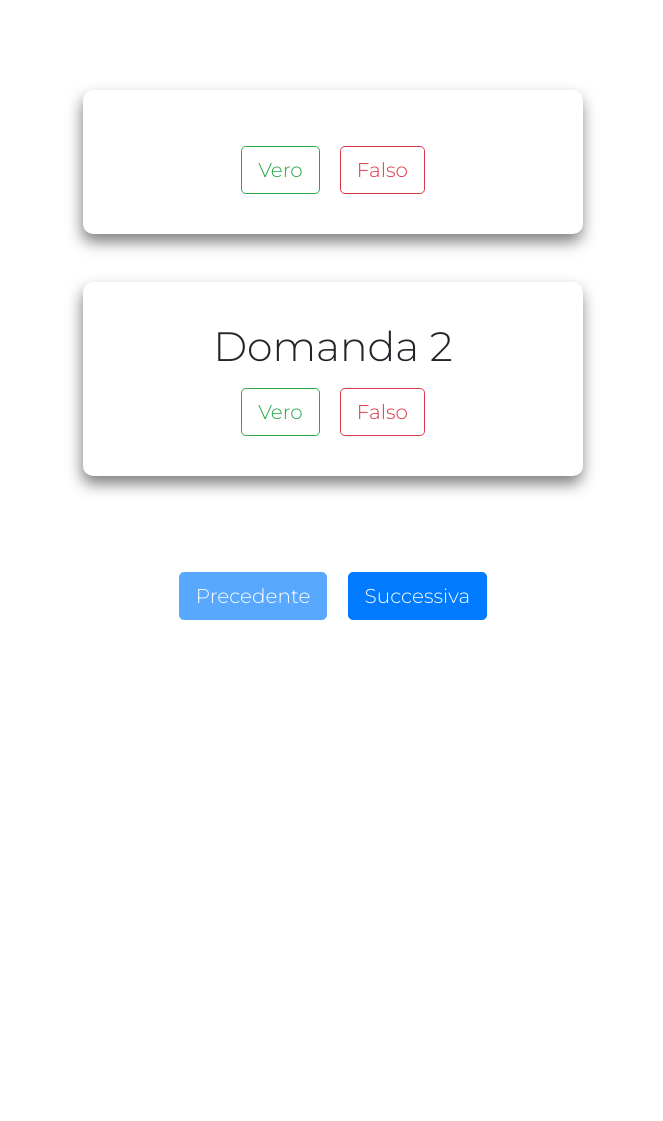
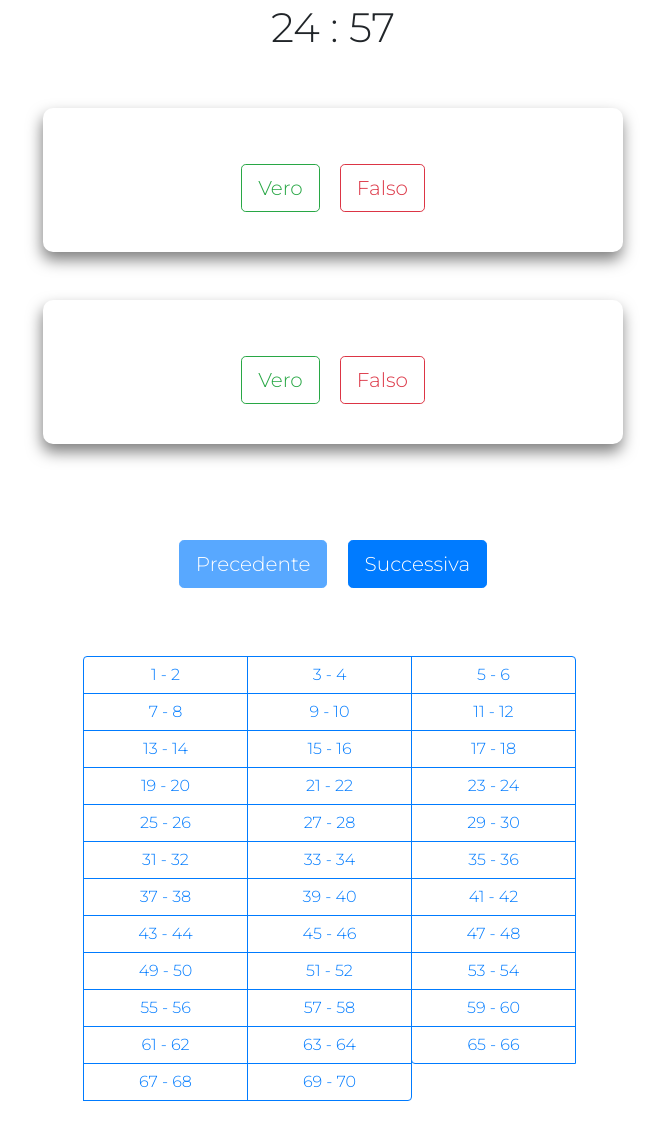
Before and after one commit to quizesame/quizesame.github.io, a plain HTML site: page index.html in a window 1280 px wide. Shown: the part 45-1166 px from the top of the page, without its empty margins (307-970 px from the left). Before the commit the page ends 800 px from the top, so only its background shows below. Drawn offline with Linux system fonts and the light colour scheme; no server answers.

Commit message:
changed the interface and added the matrix of buttons

```diff
--- a/css/style.css
+++ b/css/style.css
@@ -16,6 +16,7 @@ p {
 }
 
 .box {
+    box-sizing: content-box !important;
     padding: 40px;
     width: 500px;
     border-radius: 10px;
@@ -23,3 +24,43 @@ p {
     -moz-box-shadow: -1px 8px 15px 0px rgba(0, 0, 0, 0.5);
     box-shadow: -1px 8px 15px 0px rgba(0, 0, 0, 0.5);
 }
+
+button {
+}
+
+/* MATRIX OF BUTTONS */
+@import "https://cdnjs.cloudflare.com/ajax/libs/twitter-bootstrap/5.0.2/css/bootstrap.min.css";
+
+/* Arrange buttons */
+.btn-matrix {
+   flex-wrap: wrap; /* allow buttons to jump to another row */
+}
+.btn-matrix > .btn {
+   width: 33%; /* force buttons to have the same width regardless of content */
+}
+.btn-matrix > .btn:nth-child(3n + 4) {
+   margin-left: 0; /* because .btn-group adds `margin-left: -1px;` to all buttons */
+}
+.btn-matrix > .btn:nth-child(n + 4) {
+   margin-top: -1px; /* superimpose borders of the buttons from adjacent rows */
+}
+
+/* Fix border radius */
+.btn-matrix > .btn:first-child {
+   border-bottom-left-radius: 0;
+}
+.btn-matrix > .btn:nth-child(3) {
+   border-top-right-radius: 4px !important;
+}
+.btn-matrix > .btn:nth-last-child(3) {
+   border-bottom-left-radius: 4px !important;
+}
+.btn-matrix > .btn:last-child {
+   border-top-right-radius: 0;
+}
+
+/* Decorations */
+.btn-matrix {
+   margin: 20px;
+   max-width: 500px;
+}
--- a/index.html
+++ b/index.html
@@ -6,10 +6,87 @@
 		<script src="vendor/js/jquery-3.6.3.min.js"></script>
 		<link href="vendor/css/bootstrap.min.css" rel="stylesheet">
 		<link href="css/style.css" rel="stylesheet">
-		<script src="js/script.js"></script>
-    	<script>getData();</script>
 	</head>
 
+	<body onload="setup(1)">
+		<div class="container-fluid">
+			<div class="row justify-content-center align-items-center text-center">
+				<div class="col-md-auto mt-5">
+					<h1>24 : 57</h1>
+				</div>
+			</div>
+			<div class="row justify-content-center mt-5">
+				<div class="col-md-auto text-center">
+					<div class="text-center">
+						<div class="box text-center">
+							<h1 id="quest_n"></h1>
+							<p id="quest"></p>
+							<button id="true" type="button" class="btn btn-lg btn-outline-success mr-3" onclick="answerTrue()">Vero</button>
+							<button id="false" type="button" class="btn btn-lg btn-outline-danger" onclick="answerFalse()">Falso</button>
+						</div>
+
+						<div class="box text-center mt-5">
+							<h1 id="quest_n2"></h1>
+							<p id="quest2"></p>
+							<button id="true2" type="button" class="btn btn-lg btn-outline-success mr-3" onclick="answerTrue2()">Vero</button>
+							<button id="false2" type="button" class="btn btn-lg btn-outline-danger" onclick="answerFalse2()">Falso</button>
+						</div>
+					</div>
+					<div class="mt-5 mb-5">
+						<button id="prev" type="button" class="btn btn-lg btn-primary mt-5 mr-3" onclick="prevQuestion()">Precedente</button>
+						<button id="next" type="button" class="btn btn-lg btn-primary mt-5" onclick="nextQuestion()">Successiva</button>
+					</div>
+
+					<div class="btn-group btn-matrix" role="group" aria-label="Three Column Button Matrix">
+						<button id="btn1" type="button" class="btn btn-outline-primary">1 - 2</button>
+						<button id="btn3" type="button" class="btn btn-outline-primary">3 - 4</button>
+						<button id="btn5" type="button" class="btn btn-outline-primary">5 - 6</button>
+						<button id="btn7" type="button" class="btn btn-outline-primary">7 - 8</button>
+						<button id="btn9" type="button" class="btn btn-outline-primary">9 - 10</button>
+
+						<button id="btn11" type="button" class="btn btn-outline-primary">11 - 12</button>
+						<button id="btn13" type="button" class="btn btn-outline-primary">13 - 14</button>
+						<button id="btn15" type="button" class="btn btn-outline-primary">15 - 16</button>
+						<button id="btn17" type="button" class="btn btn-outline-primary">17 - 18</button>
+						<button id="btn19" type="button" class="btn btn-outline-primary">19 - 20</button>
+
+						<button id="btn21" type="button" class="btn btn-outline-primary">21 - 22</button>
+						<button id="btn23" type="button" class="btn btn-outline-primary">23 - 24</button>
+						<button id="btn25" type="button" class="btn btn-outline-primary">25 - 26</button>
+						<button id="btn27" type="button" class="btn btn-outline-primary">27 - 28</button>
+						<button id="btn29" type="button" class="btn btn-outline-primary">29 - 30</button>
+
+						<button id="btn31" type="button" class="btn btn-outline-primary">31 - 32</button>
+						<button id="btn33" type="button" class="btn btn-outline-primary">33 - 34</button>
+						<button id="btn35" type="button" class="btn btn-outline-primary">35 - 36</button>
+						<button id="btn37" type="button" class="btn btn-outline-primary">37 - 38</button>
+						<button id="btn39" type="button" class="btn btn-outline-primary">39 - 40</button>
+
+						<button id="btn41" type="button" class="btn btn-outline-primary">41 - 42</button>
+						<button id="btn43" type="button" class="btn btn-outline-primary">43 - 44</button>
+						<button id="btn45" type="button" class="btn btn-outline-primary">45 - 46</button>
+						<button id="btn47" type="button" class="btn btn-outline-primary">47 - 48</button>
+						<button id="btn49" type="button" class="btn btn-outline-primary">49 - 50</button>
+
+						<button id="btn51" type="button" class="btn btn-outline-primary">51 - 52</button>
+						<button id="btn53" type="button" class="btn btn-outline-primary">53 - 54</button>
+						<button id="btn55" type="button" class="btn btn-outline-primary">55 - 56</button>
+						<button id="btn57" type="button" class="btn btn-outline-primary">57 - 58</button>
+						<button id="btn59" type="button" class="btn btn-outline-primary">59 - 60</button>
+
+						<button id="btn61" type="button" class="btn btn-outline-primary">61 - 62</button>
+						<button id="btn63" type="button" class="btn btn-outline-primary">63 - 64</button>
+						<button id="btn65" type="button" class="btn btn-outline-primary">65 - 66</button>
+						<button id="btn67" type="button" class="btn btn-outline-primary">67 - 68</button>
+						<button id="btn69" type="button" class="btn btn-outline-primary">69 - 70</button>
+					</div>
+				</div>
+			</div>
+		</div>
+		<script src="js/script.js"></script>
+	</body>
+
+<!--
 	<body onload="setup(1)">
 		<div class="container h-100">
 			<div class="row h-100 justify-content-center align-items-center d-flex flex-column">
@@ -33,4 +110,5 @@
 			</div>
 		</div>
 	</body>
+-->
 </html>
--- a/js/script.js
+++ b/js/script.js
@@ -4,6 +4,11 @@ var data;
 var map = new Object();
 
 function setup(val) {
+    document.getElementById("true").classList.remove("active");
+    document.getElementById("false").classList.remove("active");
+    document.getElementById("true2").classList.remove("active");
+    document.getElementById("false2").classList.remove("active");
+
     quest_curr = val;
     quest_next = quest_curr + 1;
 
@@ -61,17 +66,9 @@ function answerFalse2() {
 }
 
 function nextQuestion() {
-    document.getElementById("true").classList.remove("active");
-    document.getElementById("false").classList.remove("active");
-    document.getElementById("true2").classList.remove("active");
-    document.getElementById("false2").classList.remove("active");
     setup(quest_curr+2);
 }
 
 function prevQuestion() {
-    document.getElementById("true").classList.remove("active");
-    document.getElementById("false").classList.remove("active");
-    document.getElementById("true2").classList.remove("active");
-    document.getElementById("false2").classList.remove("active");
     setup(quest_curr-2);
 }
```
Also changed, not shown: js/shuffle.js (added).
